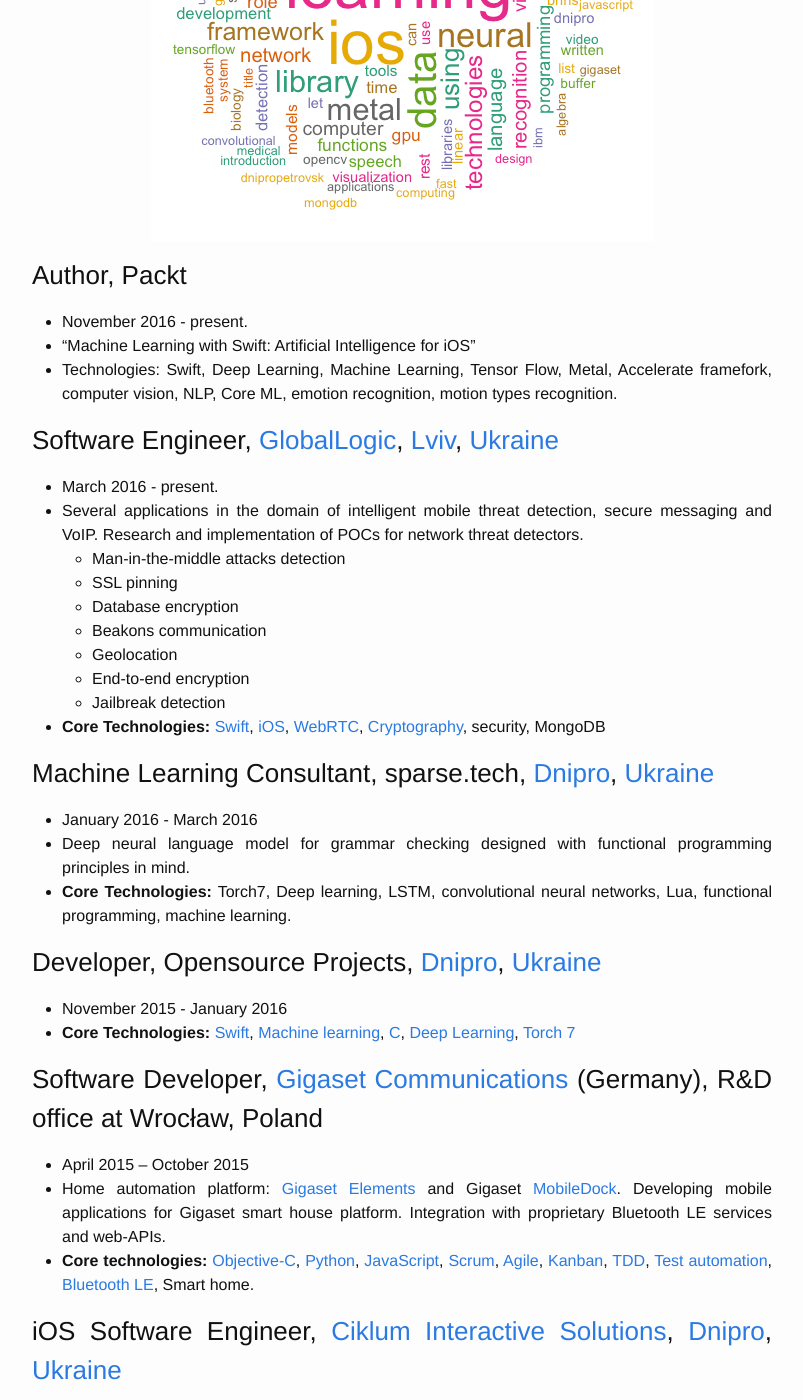
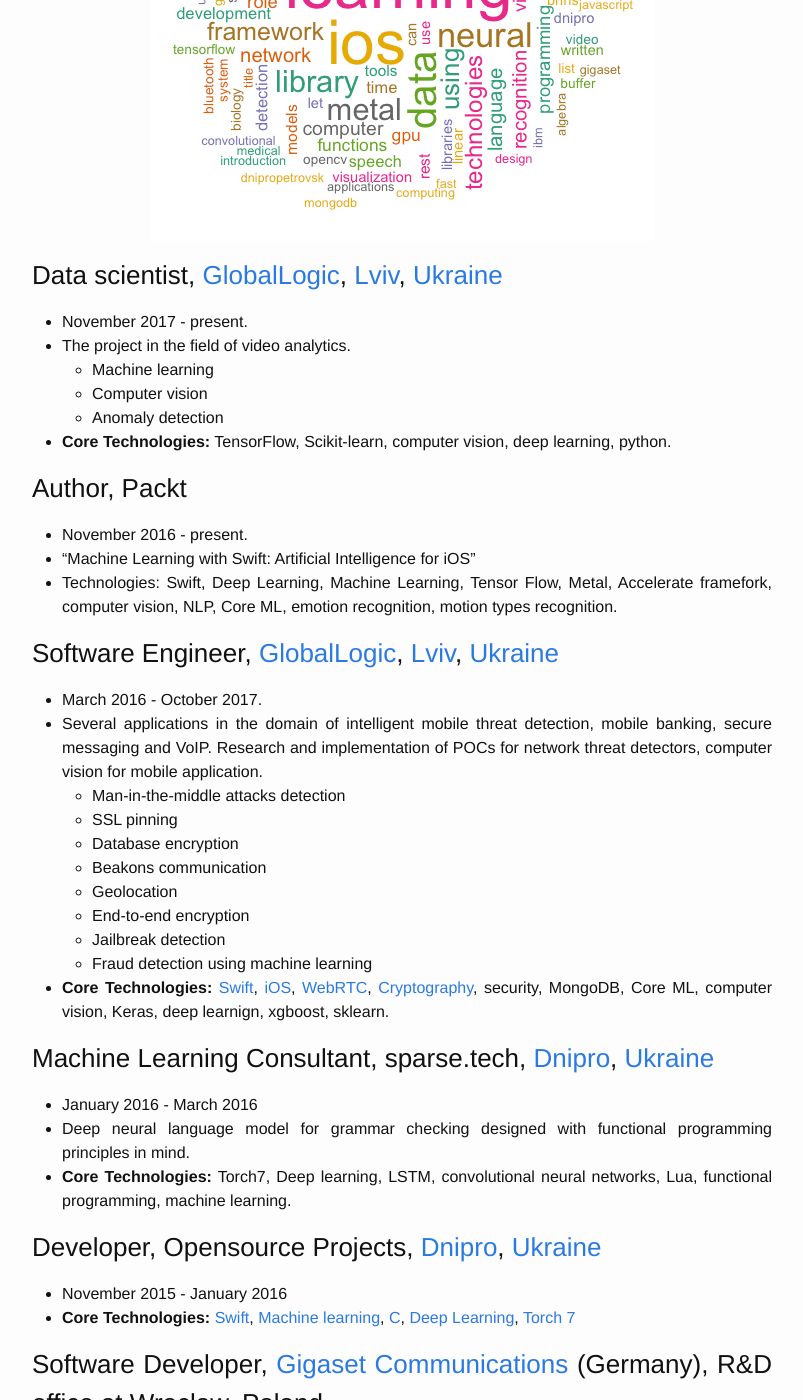
Before and after one commit to alexsosn/alexsosn.github.io, a Jekyll site: the page built from cv.md, in a window 1280 px wide and 1400 px high, scrolled down 1226 px. Shown: the whole window, without its empty margins (238-1041 px from the left). Built offline with Jekyll 4.4.1, drawn with Linux system fonts in a browser that asks for light colours.

Commit message:
cv updated.

```diff
--- a/cv.md
+++ b/cv.md
@@ -16,7 +16,7 @@ Fast learner, self-starter, adaptive, self-organized, open source contributor. I
 
 ## Contact Information
 
-- [alex.sosn88@gmail.com](mailto:alexsosn88@gmail.com)
+- [alex.sosn88@gmail.com](mailto:alex.sosn88@gmail.com)
 - [LinkedIn](https://linkedin.com/in/asosnovschenko)
 - [Twitter: @StecOverflow](https://twitter.com/StecOverflow)
 - [GitHub](https://github.com/alexsosn)
@@ -27,14 +27,22 @@ Fast learner, self-starter, adaptive, self-organized, open source contributor. I
 
 <center><p><img height="502" src="/images/wordcloud.png"></p></center>
 
+### Data scientist, [GlobalLogic](https://www.globallogic.com), [Lviv], [Ukraine]
+* November 2017 - present.
+* The project in the field of video analytics.
+	* Machine learning
+	* Computer vision
+	* Anomaly detection
+* **Core Technologies:** TensorFlow, Scikit-learn, computer vision, deep learning, python.
+
 ### Author, Packt
 * November 2016 - present.
 * "Machine Learning with Swift: Artificial Intelligence for iOS"
 * Technologies: Swift, Deep Learning, Machine Learning, Tensor Flow, Metal, Accelerate framefork, computer vision, NLP, Core ML, emotion recognition, motion types recognition.
 
 ### Software Engineer, [GlobalLogic](https://www.globallogic.com), [Lviv], [Ukraine]
-* March 2016 - present.
-* Several applications in the domain of intelligent mobile threat detection, secure messaging and VoIP. Research and implementation of POCs for network threat detectors.
+* March 2016 - October 2017.
+* Several applications in the domain of intelligent mobile threat detection, mobile banking, secure messaging and VoIP. Research and implementation of POCs for network threat detectors, computer vision for mobile application.
 	* Man-in-the-middle attacks detection
 	* SSL pinning
 	* Database encryption
@@ -42,7 +50,8 @@ Fast learner, self-starter, adaptive, self-organized, open source contributor. I
 	* Geolocation
 	* End-to-end encryption
 	* Jailbreak detection
-* **Core Technologies:** [Swift], [iOS], [WebRTC], [Cryptography], security, MongoDB
+	* Fraud detection using machine learning
+* **Core Technologies:** [Swift], [iOS], [WebRTC], [Cryptography], security, MongoDB, Core ML, computer vision, Keras, deep learnign, xgboost, sklearn.
 
 ### Machine Learning Consultant, sparse.tech, [Dnipro], [Ukraine]
 * January 2016 - March 2016
```
